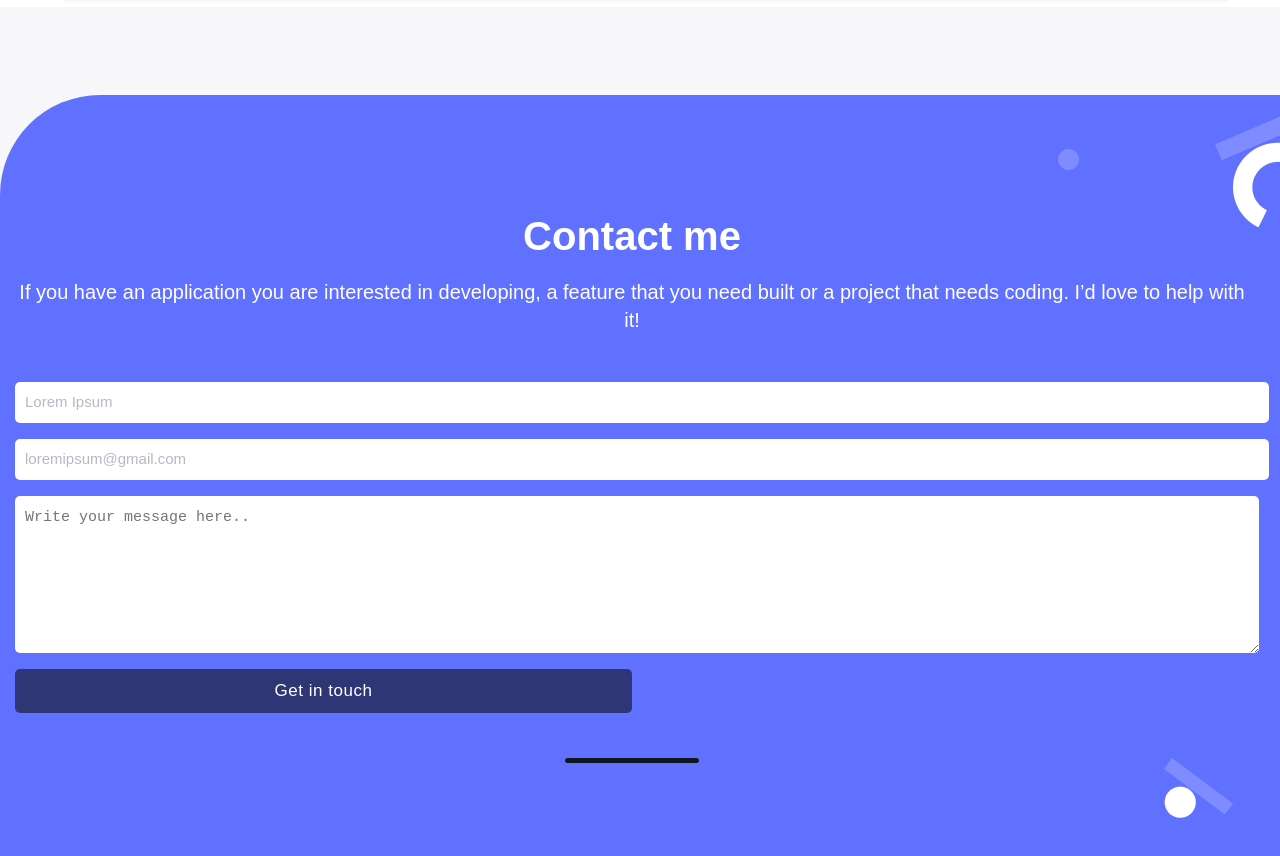
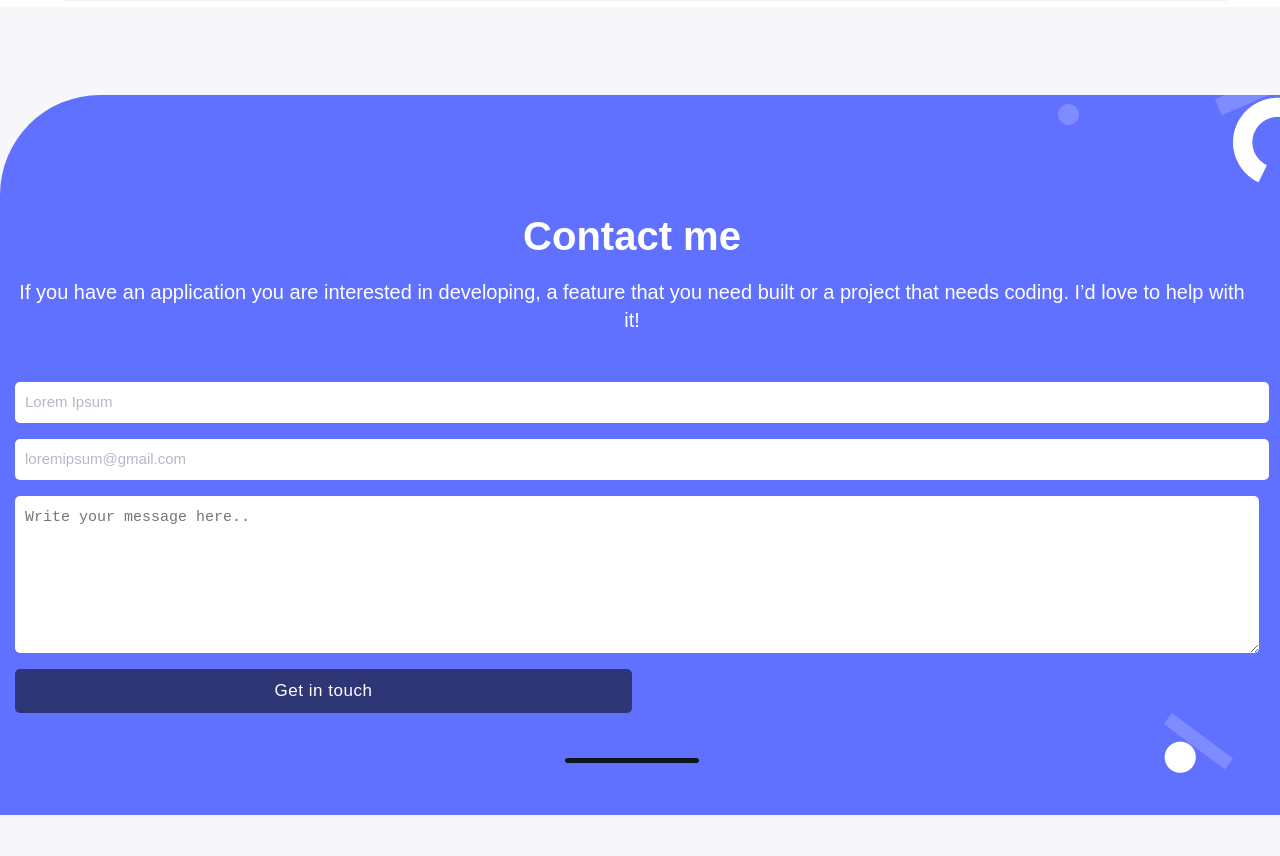
Before and after one commit to malodev1234/Portfolio, a website: page index.html in a window 1280 px wide. Shown: the part 7060-7916 px from the top of the page. After the commit the page ends 7875 px from the top, so only its background shows below. Drawn offline with Linux system fonts and the light colour scheme.

Commit message:
Feat style file

```diff
--- a/index.html
+++ b/index.html
@@ -330,12 +330,9 @@
           <section class="fotter-contact-form-imag"><img src="/assets/images/Shape.png" alt="fotter-background-image" class="footer-background-image"></section>
         </form>
         </section>
-        <section class="fotter-contact-form-imag"><img src="assets/images/contact form shapes-mobile.png" alt="fotter-background-image" class="footer-background-image"></section>
+        <section class="fotter-contact-form-imag ima"><img src="assets/images/contact form shapes-mobile.png" alt="fotter-background-image"></section>
 
       </section>
     </main>
-    <footer class="footer_container">
-
-    </footer>
   </body>
 </html>
--- a/style.css
+++ b/style.css
@@ -308,12 +308,17 @@ ul {
 }
 
 .fotter-contact-form-container {
-  height: 160vh;
+  height: 90vh;
   border-radius: 100px 0 0;
   margin-top: 88px;
   background-color: #6070ff;
   overflow: hidden;
   display: flex;
+}
+
+.ima {
+  position: relative;
+  bottom: 45px;
 }
 
 .fotter-contact-form-imag {
```
